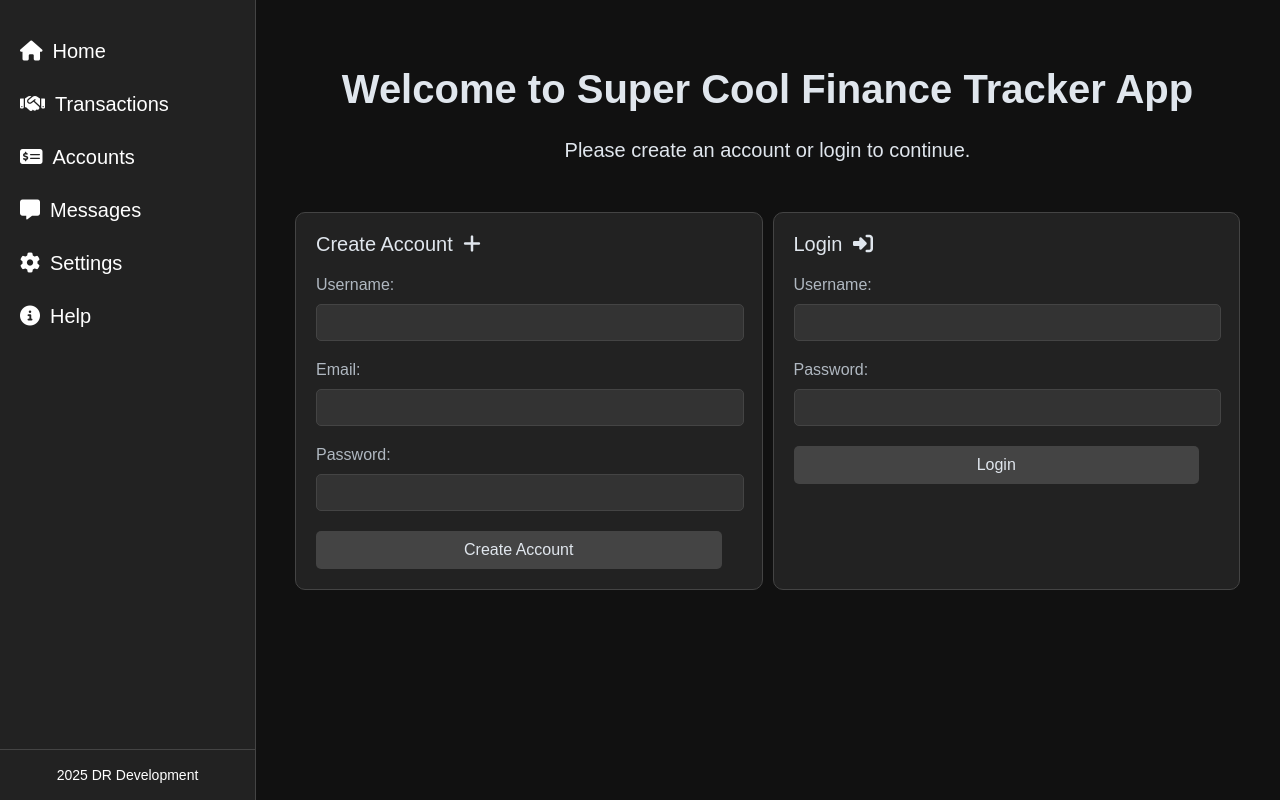
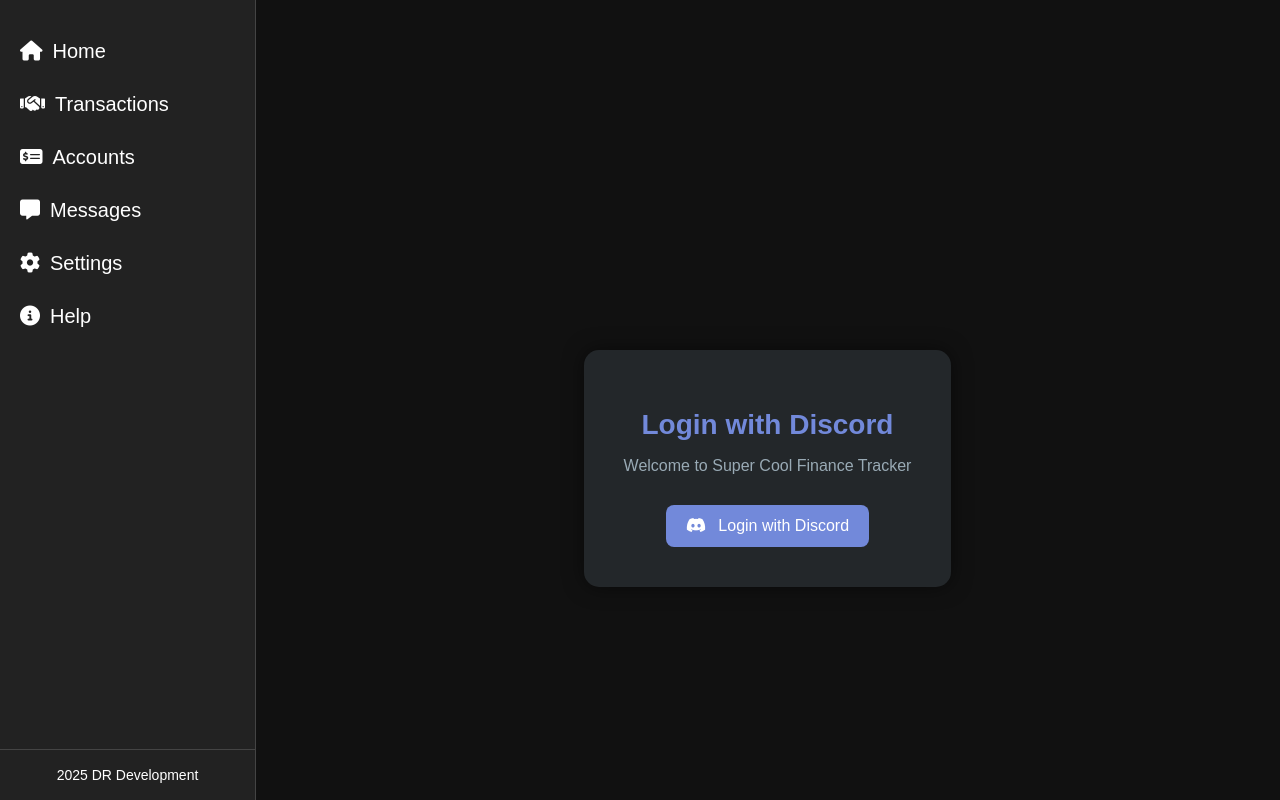
Before and after one commit to DwayneCrous/SuperCoolFinanceTracker, a SvelteKit app: page /Login in a window 1280 px wide. Built offline with nearby package versions, Linux system fonts and the light colour scheme.

Commit message:
added discord login

```diff
--- a/src/routes/Home/+page.server.js
+++ b/src/routes/Home/+page.server.js
@@ -2,6 +2,6 @@
 
 export const load = async ({ cookies }) => {
   const userName = cookies.get('username');
-  if (!userName) throw redirect(302, '/Login');
+  if (!userName) throw redirect(303, '/Login');
   return { userName };
 };
--- a/src/routes/Login/+page.server.js
+++ /dev/null
@@ -1,69 +0,0 @@
-import fs from 'fs/promises';
-import path from 'path';
-import { redirect, fail } from '@sveltejs/kit';
-
-const usersPath = path.resolve('src/lib/server/users.json');
-
-export const actions = {
-  createAccount: async ({ request }) => {
-    const form = await request.formData();
-    const username = form.get('username');
-    const email = form.get('email');
-    const password = form.get('password');
-
-    let users = [];
-    try {
-      const data = await fs.readFile(usersPath, 'utf-8');
-      users = JSON.parse(data);
-    } catch (e) {
-
-    }
-
-    if (users.find(u => u.username === username || u.email === email)) {
-      return fail(400, {
-        form: {
-          error: 'User already exists.'
-        }
-      });
-    }
-
-    users.push({ username, email, password });
-    await fs.writeFile(usersPath, JSON.stringify(users, null, 2));
-
-    return {
-      form: {
-        message: 'Account created! Please login.'
-      }
-    };
-  },
-
-  login: async ({ request, cookies }) => {
-    const form = await request.formData();
-    const username = form.get('username');
-    const password = form.get('password');
-
-    let users = [];
-    try {
-      const data = await fs.readFile(usersPath, 'utf-8');
-      users = JSON.parse(data);
-    } catch (e) {}
-
-    const user = users.find(u => u.username === username && u.password === password);
-    if (!user) {
-      return fail(401, {
-        form: {
-          error: 'Invalid credentials.'
-        }
-      });
-    }
-
-    cookies.set('username', username, {
-      path: '/',
-      httpOnly: true,
-      sameSite: 'lax',
-      maxAge: 60 * 60 * 24
-    });
-
-    throw redirect(303, '/Home');
-  }
-};
--- a/src/routes/Login/+page.svelte
+++ b/src/routes/Login/+page.svelte
@@ -1,160 +1,64 @@
 <script>
-  export let form;
-  import butterup from "butteruptoasts";
-  import "butteruptoasts/src/butterup.css";
-  import { enhance } from "$app/forms";
-
-  let toastShown = false;
-
-  $: if (form?.error && !toastShown) {
-    butterup.toast({
-      title: "Error ❌",
-      message: form.error,
-      type: "error",
-      location: "top-right",
-      dismissable: true,
-    });
-    toastShown = true;
-  }
-
-  $: if (form?.message && !toastShown) {
-    butterup.toast({
-      title: "Success ✅",
-      message: form.message,
-      type: "success",
-      location: "top-right",
-      dismissable: true,
-    });
-    toastShown = true;
-  }
+  import { goto } from "$app/navigation";
 </script>
 
 <main>
-  <div class="parent">
-    <div class="header">
-      <h1>Welcome to Super Cool Finance Tracker App</h1>
-      <p>Please create an account or login to continue.</p>
-    </div>
-
-    <div class="create-account">
-      <p>Create Account <i class="fa-solid fa-plus"></i></p>
-      <form method="POST" action="?/createAccount" use:enhance>
-        <label for="username">Username:</label>
-        <input type="text" id="username" name="username" required />
-
-        <label for="email">Email:</label>
-        <input type="email" id="email" name="email" required />
-
-        <label for="password">Password:</label>
-        <input type="password" id="password" name="password" required />
-
-        <button type="submit">Create Account</button>
-      </form>
-    </div>
-
-    <div class="login">
-      <p>Login <i class="fa-solid fa-right-to-bracket"></i></p>
-      <form method="POST" action="?/login" use:enhance>
-        <label for="login-username">Username:</label>
-        <input type="text" id="login-username" name="username" required />
-
-        <label for="login-password">Password:</label>
-        <input type="password" id="login-password" name="password" required />
-
-        <button type="submit">Login</button>
-      </form>
+  <div class="container">
+    <div class="login-box">
+      <h1>Login with Discord</h1>
+      <p>Welcome to Super Cool Finance Tracker</p>
+      <button on:click={() => goto("/Login/discord")}>
+        <i class="fa-brands fa-discord"></i> Login with Discord
+      </button>
     </div>
   </div>
 </main>
 
 <style>
-  .parent {
-    display: grid;
-    grid-template-columns: repeat(2, 1fr);
-    grid-template-rows: auto 1fr;
-    gap: 10px;
+  main {
+    display: flex;
+    height: auto;
+    padding-top: 310px;
+    justify-content: center;
+    align-items: center;
+    background-color: #111;
   }
 
-  .header {
-    grid-column: span 2 / span 2;
+  .container {
+    background-color: #23272a;
+    padding: 40px;
+    border-radius: 15px;
     text-align: center;
-    color: #e0e6ed;
-    font-size: 20px;
-    padding-bottom: 20px;
+    color: #ffffff;
+    box-shadow: 0 0 20px rgba(0, 0, 0, 0.5);
   }
 
-  .login,
-  .create-account {
-    grid-row-start: 2;
-    background-color: #222;
-    border: 1px solid #444;
-    border-radius: 10px;
-    color: #e0e6ed;
-    margin: 0px;
-    padding: 0 20px 0 0;
-    box-sizing: border-box;
+  h1 {
+    margin-bottom: 10px;
+    font-size: 28px;
+    color: #7289da;
   }
 
-  .login i,
-  .create-account i {
-    padding-left: 5px;
+  p {
+    margin-bottom: 30px;
+    color: #99aab5;
   }
 
-  .login p,
-  .create-account p {
-    margin: 0;
-    padding: 20px;
-    font-size: 20px;
+  button {
+    background-color: #7289da;
+    color: white;
+    border: none;
+    padding: 12px 20px;
+    font-size: 16px;
+    border-radius: 8px;
+    cursor: pointer;
   }
 
-  .login form,
-  .create-account form {
-    padding-left: 20px;
-    padding-right: 20px;
-    padding-bottom: 20px;
+  button:hover {
+    background-color: #5b6eae;
   }
 
-  .login label,
-  .create-account label {
-    display: block;
-    margin-bottom: 10px;
-    color: #b0b8c1;
-  }
-
-  .login input,
-  .create-account input {
-    width: 100%;
-    padding: 10px;
-    margin-bottom: 20px;
-    border: 1px solid #444;
-    border-radius: 5px;
-    background-color: #333;
-    color: #e0e6ed;
-  }
-
-  .login button,
-  .create-account button {
-    width: 100%;
-    padding: 10px;
-    background-color: #444;
-    color: #e0e6ed;
-    border: none;
-    border-radius: 5px;
-    cursor: pointer;
-    font-size: 16px;
-  }
-
-  .create-account button:hover {
-    background-color: #555;
-    border: 1px solid #70e9a8;
-  }
-
-  .login button:hover {
-    background-color: #555;
-    border: 1px solid #4dabf7;
-  }
-
-  .login {
-    grid-row-start: 2;
+  i {
+    margin-right: 8px;
   }
 </style>
--- /dev/null
+++ b/src/routes/Login/callback/+server.js
@@ -0,0 +1,46 @@
+import { json, redirect } from '@sveltejs/kit';
+import { DISCORD_CLIENT_ID, DISCORD_CLIENT_SECRET, DISCORD_REDIRECT_URI } from '$env/static/private';
+
+export async function GET({ url, cookies, fetch }) {
+  const code = url.searchParams.get('code');
+  if (!code) return json({ error: 'No code' }, { status: 400 });
+
+  // Exchange code for token
+  const tokenRes = await fetch('https://discord.com/api/oauth2/token', {
+    method: 'POST',
+    headers: {
+      'Content-Type': 'application/x-www-form-urlencoded'
+    },
+    body: new URLSearchParams({
+      client_id: DISCORD_CLIENT_ID,
+      client_secret: DISCORD_CLIENT_SECRET,
+      grant_type: 'authorization_code',
+      code,
+      redirect_uri: DISCORD_REDIRECT_URI
+    })
+  });
+
+  const tokenData = await tokenRes.json();
+  const accessToken = tokenData.access_token;
+
+  // Fetch user info
+  const userRes = await fetch('https://discord.com/api/users/@me', {
+    headers: {
+      Authorization: `Bearer ${accessToken}`
+    }
+  });
+
+  const user = await userRes.json();
+
+  if (!user?.username) return json({ error: 'Failed to fetch Discord user' }, { status: 500 });
+
+  // Set cookie with username (or ID, or both)
+  cookies.set('username', user.username, {
+    path: '/',
+    httpOnly: true,
+    maxAge: 60 * 60 * 24,
+    sameSite: 'lax'
+  });
+
+  throw redirect(303, '/Home');
+}
--- /dev/null
+++ b/src/routes/Login/discord/+server.js
@@ -0,0 +1,13 @@
+import { DISCORD_CLIENT_ID, DISCORD_REDIRECT_URI } from '$env/static/private';
+import { redirect } from '@sveltejs/kit';
+
+export async function GET() {
+  const params = new URLSearchParams({
+    client_id: DISCORD_CLIENT_ID,
+    redirect_uri: DISCORD_REDIRECT_URI,
+    response_type: 'code',
+    scope: 'identify'
+  });
+
+  throw redirect(302, `https://discord.com/api/oauth2/authorize?${params}`);
+}
```
Also changed, not shown: src/lib/server/users.json (deleted, +0 -7 lines), src/routes/Home/+page.svelte (+6 -2 lines), 1 other file (tests, documents, lock files or other folders).
